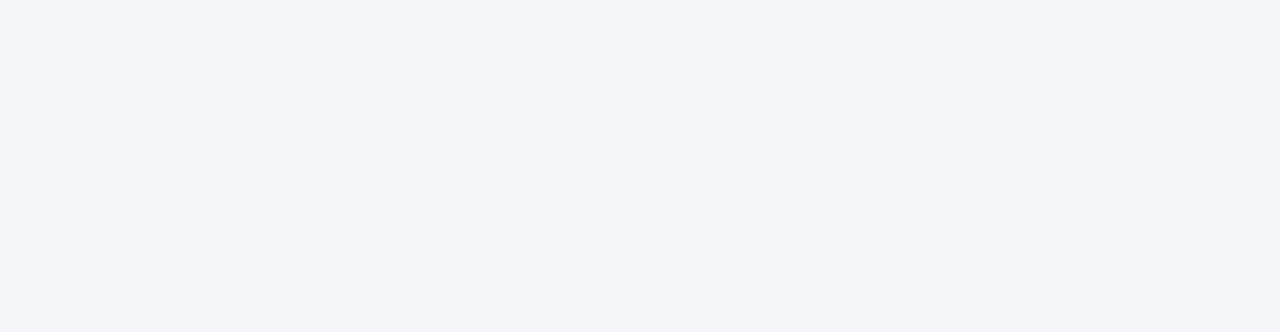
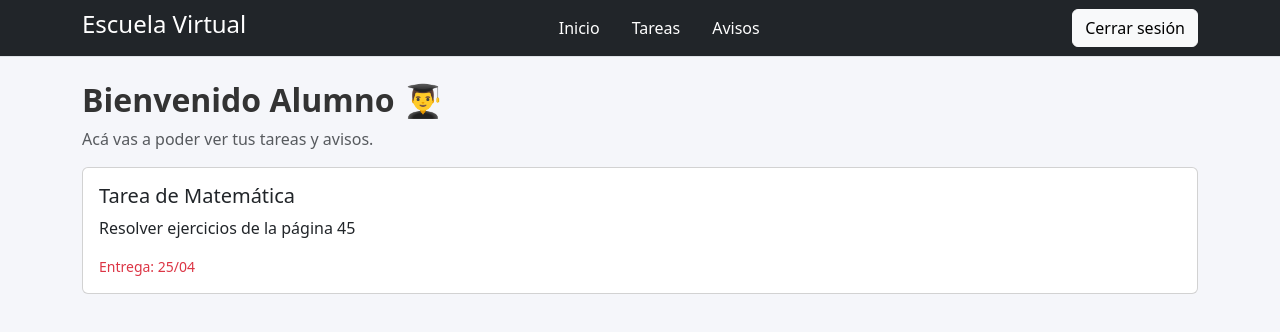
Before and after one commit to maximiliano-occhiuzzi/Escuela_Virtual, a React (Vite) app: page /alumno in a window 1280 px wide. Before the commit this address had no page. Shown: the top 332 px of the page. Built offline with nearby package versions, Linux system fonts and the light colour scheme.

Commit message:
Arregle errores

```diff
--- a/src/App.jsx
+++ b/src/App.jsx
@@ -1,14 +1,13 @@
-
 import { BrowserRouter, Routes, Route } from "react-router-dom";
 import Login from "./pages/Login";
-
-
+import PanelAlumno from "./pages/PanelAlumno";
 
 function App() {
   return (
     <BrowserRouter>
       <Routes>
         <Route path="/" element={<Login />} />
+        <Route path="/alumno" element={<PanelAlumno />} />
       </Routes>
     </BrowserRouter>
   );
--- a/src/pages/Login.jsx
+++ b/src/pages/Login.jsx
@@ -1,10 +1,12 @@
 import { useState } from "react";
+import { useNavigate } from "react-router-dom";
+
 import "./Login.css";
 
 function Login() {
   const [email, setEmail] = useState("");
   const [password, setPassword] = useState("");
-
+const navigate = useNavigate();
   const handleLogin = (e) => {
   e.preventDefault();
 
@@ -16,13 +18,11 @@ function Login() {
   const usuario = email.split("@")[0];
 
 
-  if (!isNaN(usuario)) {
-    alert("Bienvenido, alumno");
-      window.location.href = "/PanelAlumno"
-
-  } else {
-    alert("Bienvenido, docente");
-  }
+ if (!isNaN(usuario)) {
+  navigate("/alumno");
+} else {
+  navigate("/docente");
+}
 };
 
   return (
--- /dev/null
+++ b/src/pages/PanelAlumno.css
@@ -0,0 +1,45 @@
+/* Contenedor general */
+.page-container {
+  min-height: 100vh;
+  padding: 20px;
+  background-color: #f5f6fa;
+}
+
+/* Títulos */
+.page-title {
+  font-size: 28px;
+  font-weight: 600;
+  margin-bottom: 20px;
+  color: #333;
+}
+
+/* Tarjetas */
+.card-custom {
+  background: white;
+  border-radius: 12px;
+  padding: 20px;
+  box-shadow: 0 5px 15px rgba(0,0,0,0.1);
+  margin-bottom: 15px;
+  transition: 0.3s;
+}
+
+.card-custom:hover {
+  transform: translateY(-3px);
+}
+
+/* Botones */
+.btn-custom {
+  border-radius: 8px;
+  padding: 8px 16px;
+}
+
+/* Inputs */
+.input-custom {
+  border-radius: 8px;
+  padding: 10px;
+}
+
+/* Navbar separación */
+.navbar-space {
+  margin-bottom: 20px;
+}
--- a/src/pages/PanelAlumno.jsx
+++ b/src/pages/PanelAlumno.jsx
@@ -1,85 +1,70 @@
-import React, { useState } from 'react';
-
-
+import { Link } from "react-router-dom";
+import "./PanelAlumno.css";
 
 function PanelAlumno() {
-  const [count, setCount] = useState(0)
-
   return (
     <>
-
+      {/* NAVBAR */}
       <header>
         <div className="px-3 py-2 text-bg-dark border-bottom">
           <div className="container">
-      <div className="d-flex flex-wrap align-items-center justify-content-center justify-content-lg-start">
-        <a href="/" className="d-flex align-items-center my-2 my-lg-0 me-lg-auto text-white text-decoration-none">
-          <svg className="bi me-2" width="40" height="32" role="img" aria-label="Bootstrap">
-            <use xlinkHref="#bootstrap"></use>
-          </svg>
-        </a>
-        <ul className="nav col-12 col-lg-auto my-2 justify-content-center my-md-0 text-small">
-          <li>
-            <a href="#" className="nav-link text-secondary">
-              <svg className="bi d-block mx-auto mb-1" width="24" height="24" aria-hidden="true">
-                <use xlinkHref="#home"></use>
-              </svg>
-              Home
+            <div className="d-flex flex-wrap align-items-center justify-content-between">
+
+              {/* Logo / Inicio */}
+              <Link to="/alumno" className="text-white text-decoration-none">
+                <h4>Escuela Virtual</h4>
+              </Link>
+
+              {/* Navegación */}
+              <ul className="nav">
+                <li className="nav-item">
+                  <Link to="/alumno" className="nav-link text-white">
+                    Inicio
+                  </Link>
+                </li>
+
+                <li className="nav-item">
+                  <a className="nav-link text-white" href="#">
+                    Tareas
                   </a>
                 </li>
-          <li>
-            <a href="#" className="nav-link text-white">
-              <svg className="bi d-block mx-auto mb-1" width="24" height="24" aria-hidden="true">
-                <use xlinkHref="#speedometer2"></use>
-              </svg>
-              Dashboard
-            </a>
-          </li>
-          <li>
-            <a href="#" className="nav-link text-white">
-              <svg className="bi d-block mx-auto mb-1" width="24" height="24" aria-hidden="true">
-                <use xlinkHref="#table"></use>
-              </svg>
-              Orders
-            </a>
-          </li>
-          <li>
-            <a href="#" className="nav-link text-white">
-              <svg className="bi d-block mx-auto mb-1" width="24" height="24" aria-hidden="true">
-                <use xlinkHref="#grid"></use>
-              </svg>
-              Products
-            </a>
-          </li>
-          <li>
-            <a href="#" className="nav-link text-white">
-              <svg className="bi d-block mx-auto mb-1" width="24" height="24" aria-hidden="true">
-                <use xlinkHref="#people-circle"></use>
-              </svg>
-              Customers
+
+                <li className="nav-item">
+                  <a className="nav-link text-white" href="#">
+                    Avisos
                   </a>
                 </li>
               </ul>
+
+              {/* Botón logout */}
+              <div>
+                <Link to="/" className="btn btn-light">
+                  Cerrar sesión
+                </Link>
               </div>
-    </div>
-  </div>
-  <div className="px-3 py-2 border-bottom mb-3">
-    <div className="container d-flex flex-wrap justify-content-center">
-      <form className="col-12 col-lg-auto mb-2 mb-lg-0 me-lg-auto" role="search">
-        <input type="search" className="form-control" placeholder="Search..." aria-label="Search" />
-      </form>
-      <div className="text-end">
-        <button type="button" className="btn btn-light text-dark me-2">
-          Login
-        </button>
-        <button type="button" className="btn btn-primary">Sign-up</button>
+
             </div>
           </div>
         </div>
       </header>
 
+      {/* CONTENIDO */}
+      <main className="container mt-4">
+        <h2>Bienvenido Alumno 👨‍🎓</h2>
+
+        <p className="text-muted">
+          Acá vas a poder ver tus tareas y avisos.
+        </p>
+
+        {/* Ejemplo de tarjeta */}
+        <div className="card mt-3 p-3">
+          <h5>Tarea de Matemática</h5>
+          <p>Resolver ejercicios de la página 45</p>
+          <small className="text-danger">Entrega: 25/04</small>
+        </div>
+      </main>
     </>
-
-  )
+  );
 }
 
-export default PanelAlumno
+export default PanelAlumno;
```
Also changed, not shown: src/pages/PanelDocente.css (added, +45 -0 lines). Lines whose indentation alone changed are shown as unchanged.
